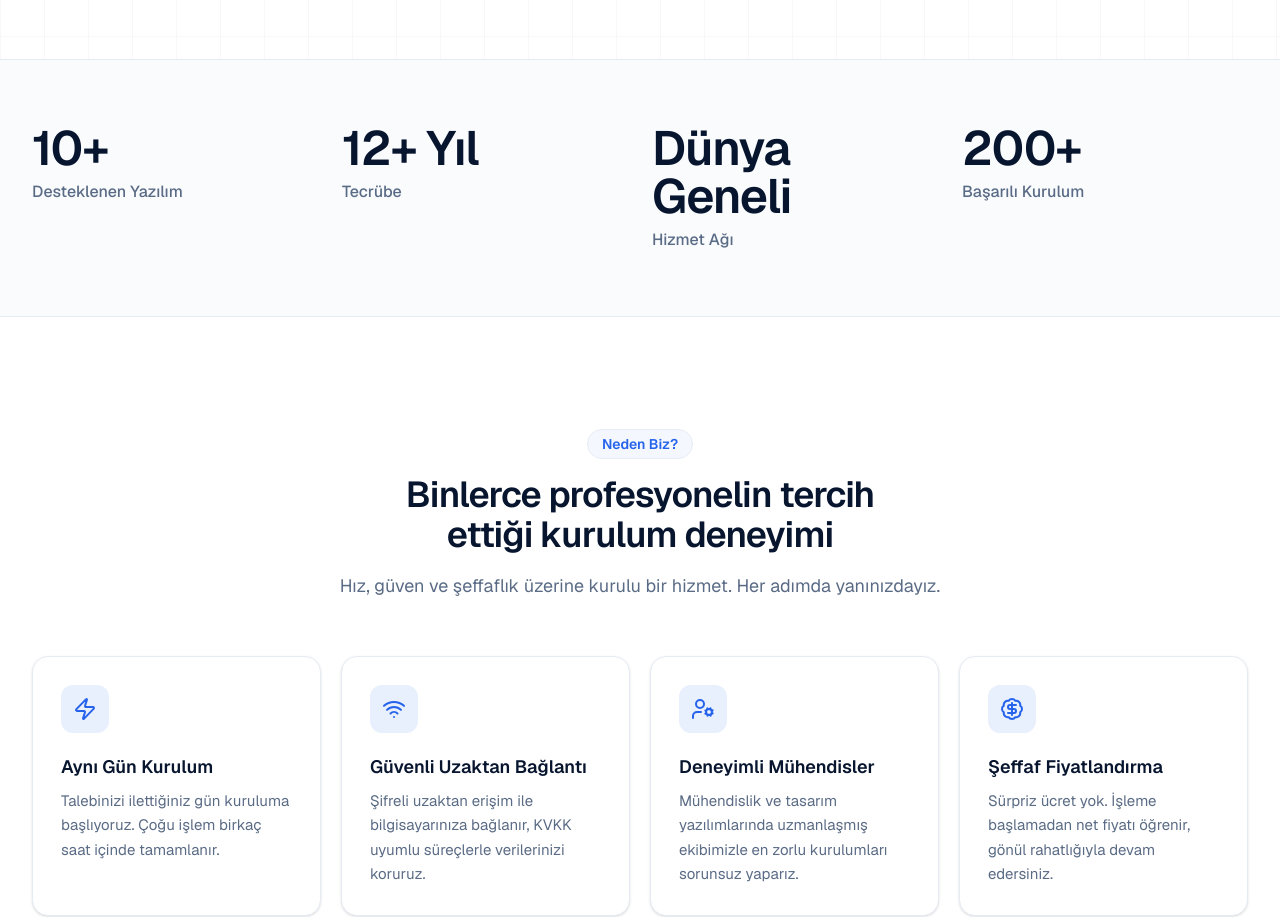
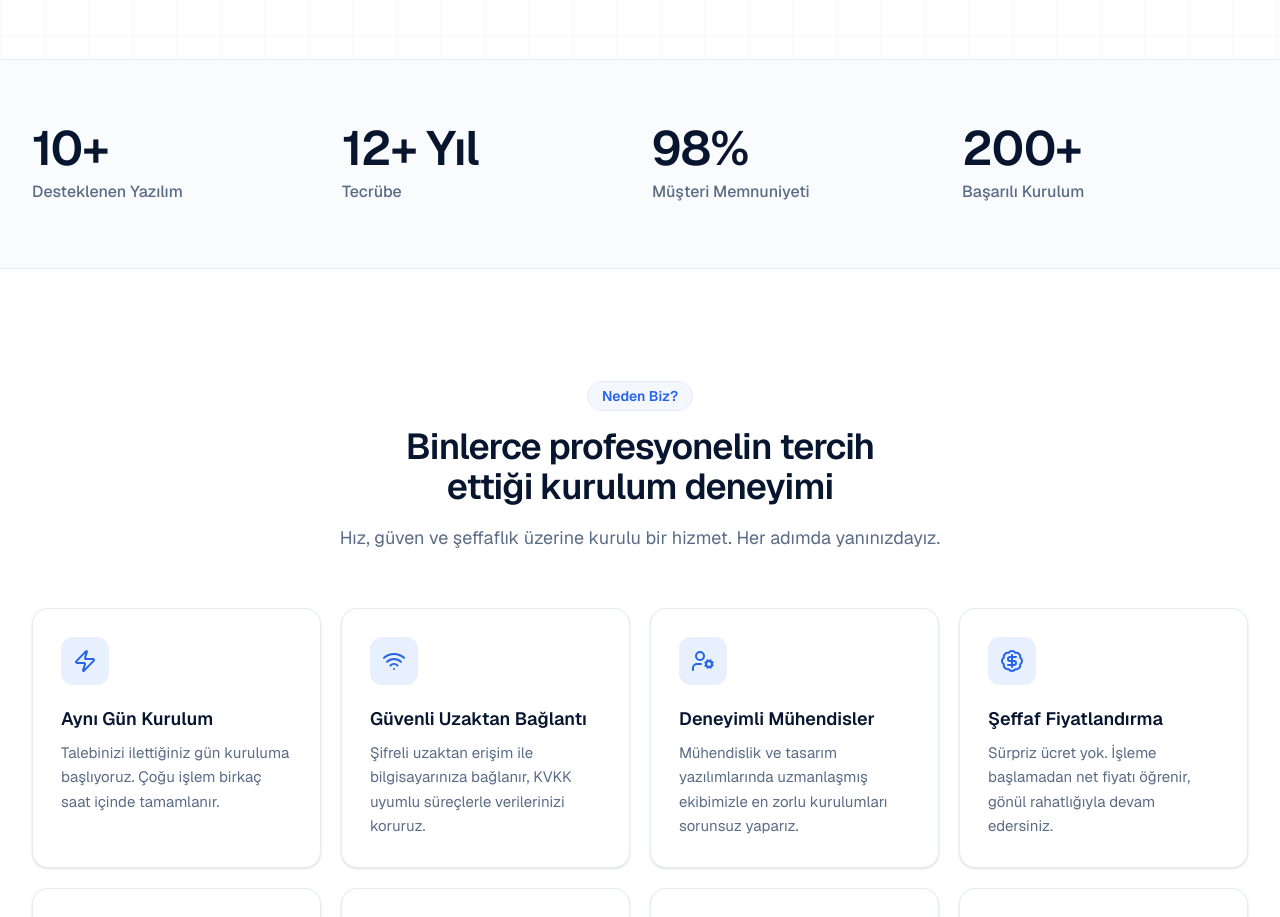
Before and after one commit to ismail-dmn/programkur-landing-page, a Next.js app: page / in a window 1280 px wide. Shown: the part 800-1717 px from the top of the page. Built offline with nearby package versions, Linux system fonts and the light colour scheme.

Commit message:
Update stats.tsx

```diff
--- a/components/stats.tsx
+++ b/components/stats.tsx
@@ -11,7 +11,7 @@ type Stat = {
 const stats: Stat[] = [
   { value: 10, suffix: "+", label: "Desteklenen Yazılım" },
   { value: 12, suffix: "+ Yıl", label: "Tecrübe" },
-  { text: "Dünya Geneli", label: "Hizmet Ağı" },
+{ value: 98, suffix: "%", label: "Müşteri Memnuniyeti" },
   { value: 200, suffix: "+", label: "Başarılı Kurulum" },
 ]
 
```
